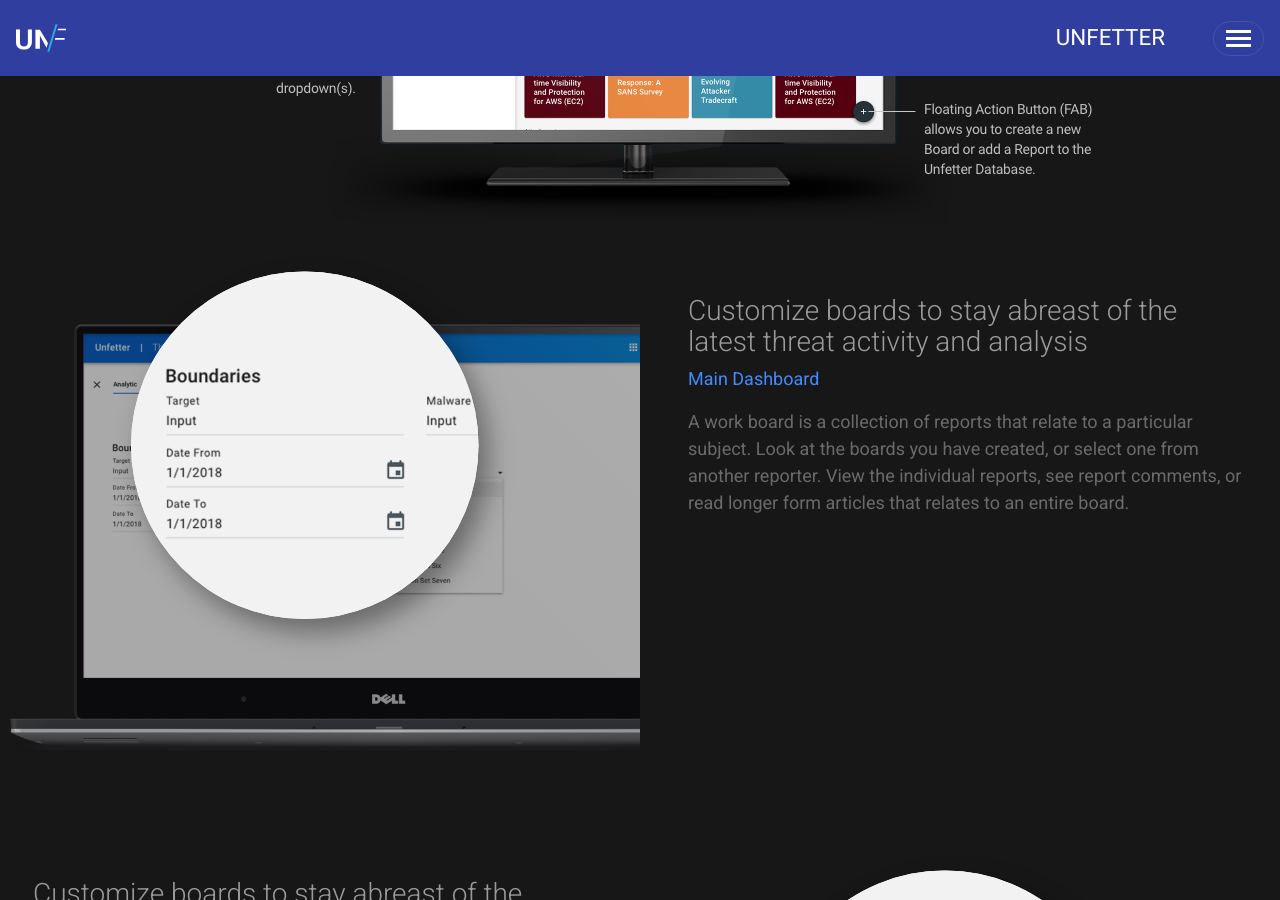
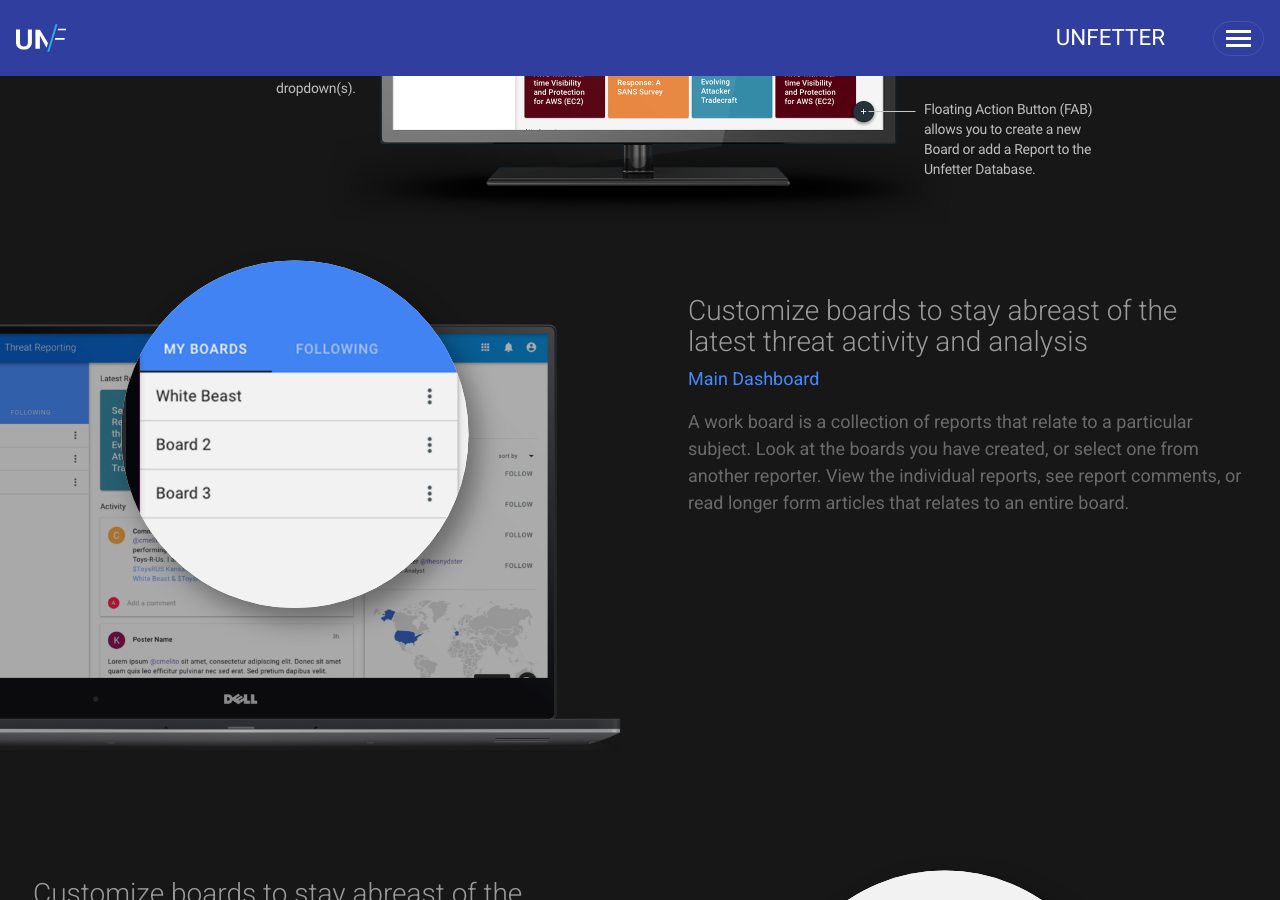
Before and after one commit to nsacyber/unfetter, a Jekyll site: the page built from threat.md, in a window 1280 px wide and 900 px high, scrolled down 1688 px. Built offline with Jekyll 4.4.1, drawn with Linux system fonts in a browser that asks for light colours; nearby versions of some CDN libraries.

Commit message:
fixing detail 1

```diff
--- a/_layouts/details.html
+++ b/_layouts/details.html
@@ -17,7 +17,7 @@
                 <!--Annotation Group-->
 
                 {% include details/annotation.html %}
-                {% include details/detail-block.html number="2" direction="left" %}
+                {% include details/detail-block.html number="1" direction="left" %}
                 {% include details/detail-block.html number="2" direction="right" %}
                 {% include details/detail-block.html number="3" direction="left" %}
                 {% include details/detail-block.html number="4" direction="right" %}
```
